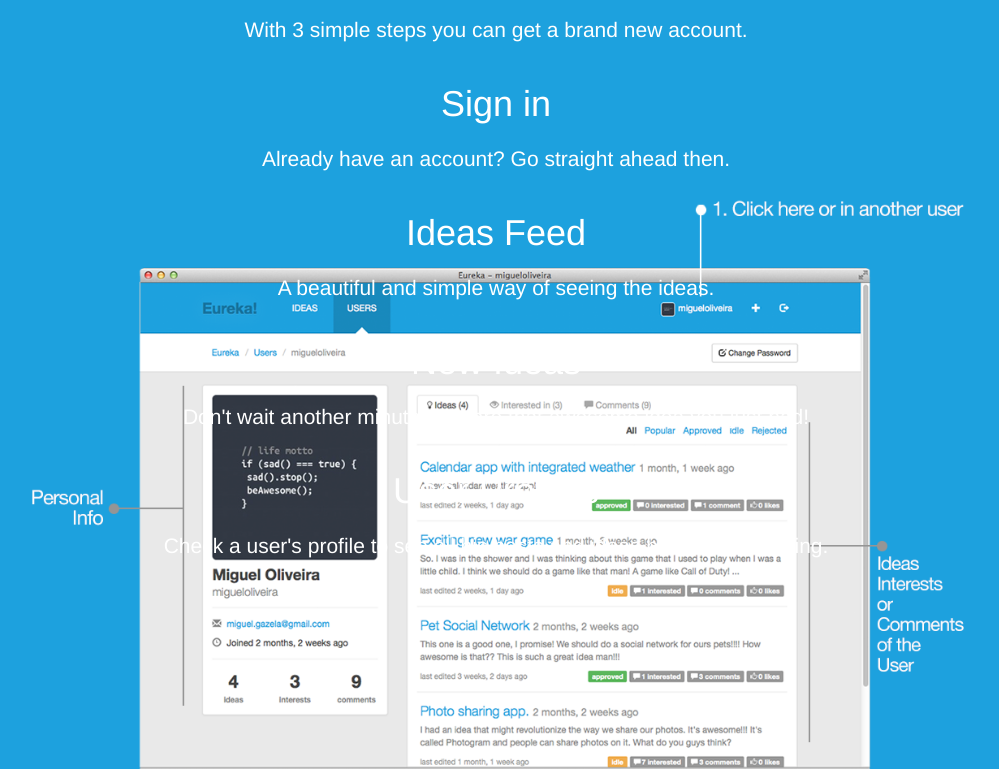
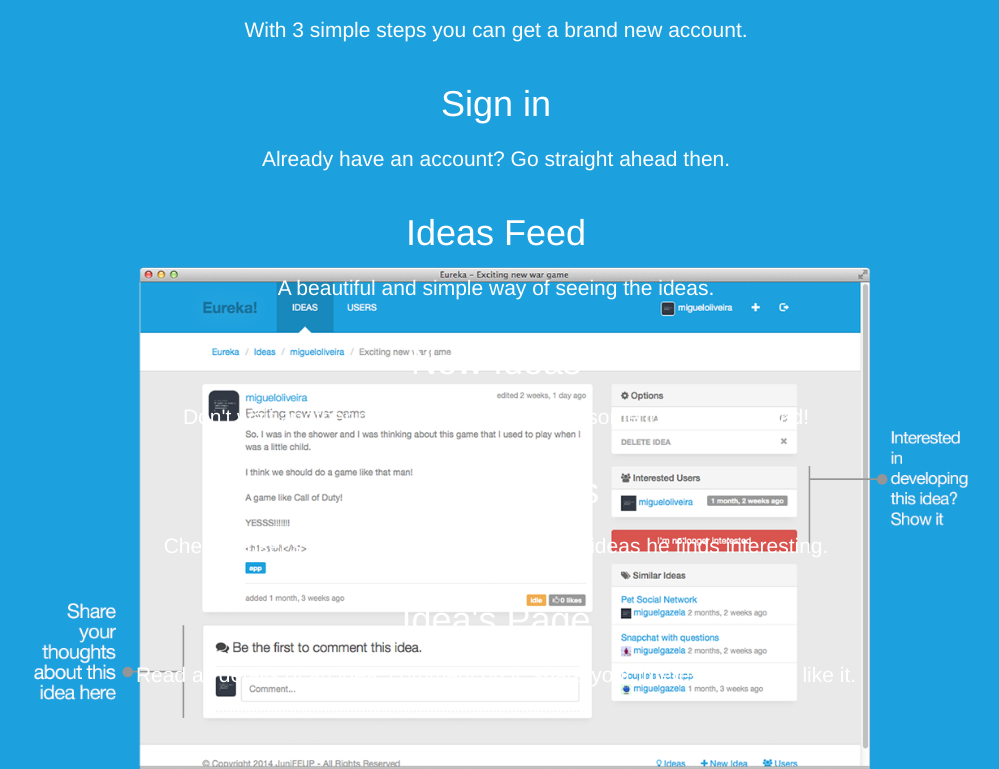
Before and after one commit to miguelgazela/eureka, a Django app: page /eureka/help in a window 1280 px wide. Shown: the part 264-1033 px from the top of the page, without its empty margins (144-1143 px from the left). Run offline with Django 3.2, Linux system fonts and the light colour scheme; some libraries are stand-ins or nearby versions.

Commit message:
Added the last page to the help guide

```diff
--- a/eureka/ideas/templates/ideas/help.html
+++ b/eureka/ideas/templates/ideas/help.html
@@ -60,6 +60,13 @@
           </div>
           <img src="{% static 'ideas/images/help/profile.png' %}" alt="">
         </section>
+        <section class="page6">
+          <div class="page_container text-center">
+            <h1>Idea's Page</h1>
+            <h2 class="lead">Read all details of an idea, comment on it, share your interest or simply like it.</h2>
+          </div>
+          <img src="{% static 'ideas/images/help/idea.png' %}" alt="">
+        </section>
     </div>
 
     <!-- Placed at the end of the document so the pages load faster -->
```
Also changed, not shown: eureka/ideas/static/ideas/images/help/idea.png (added).
